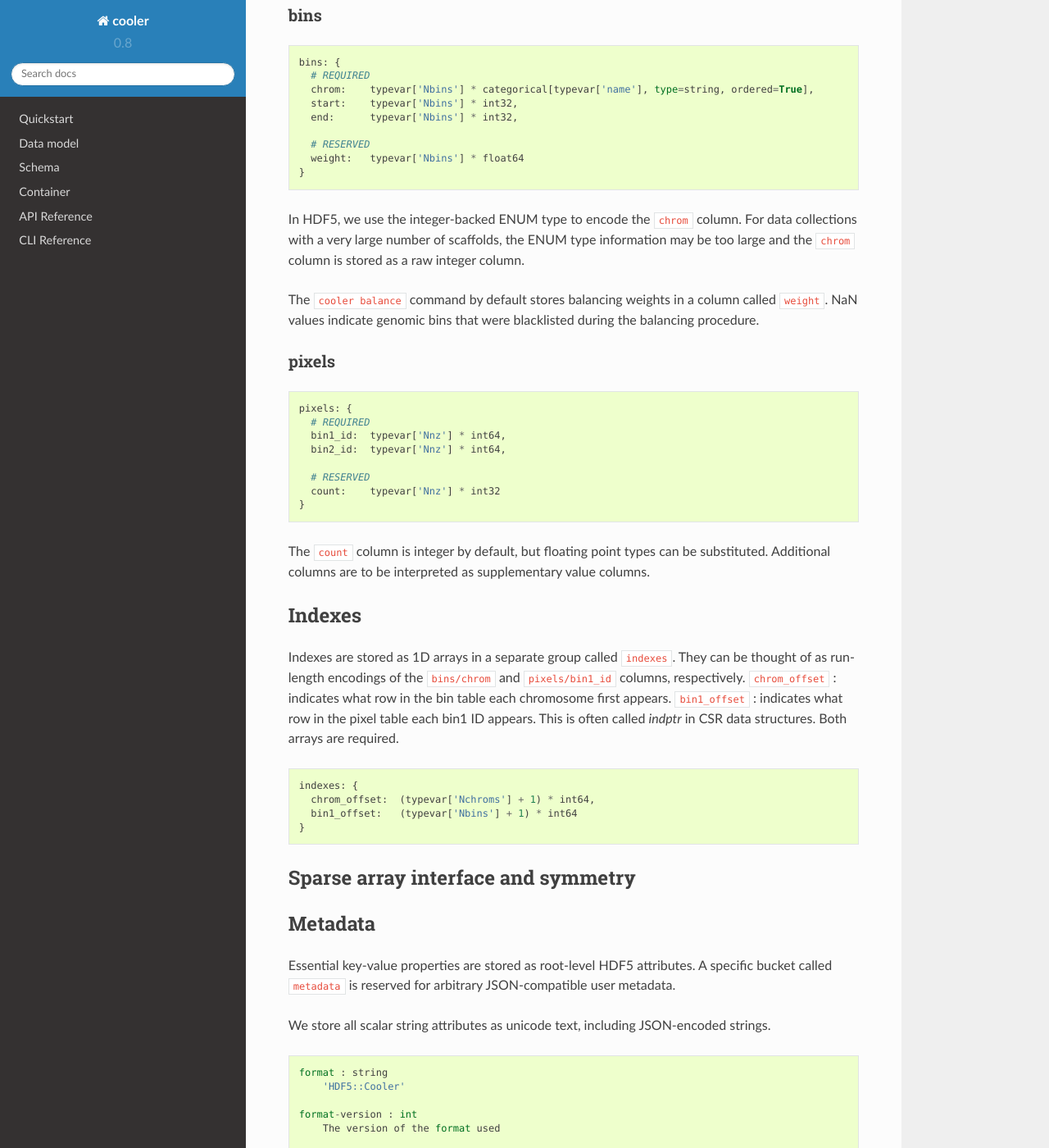
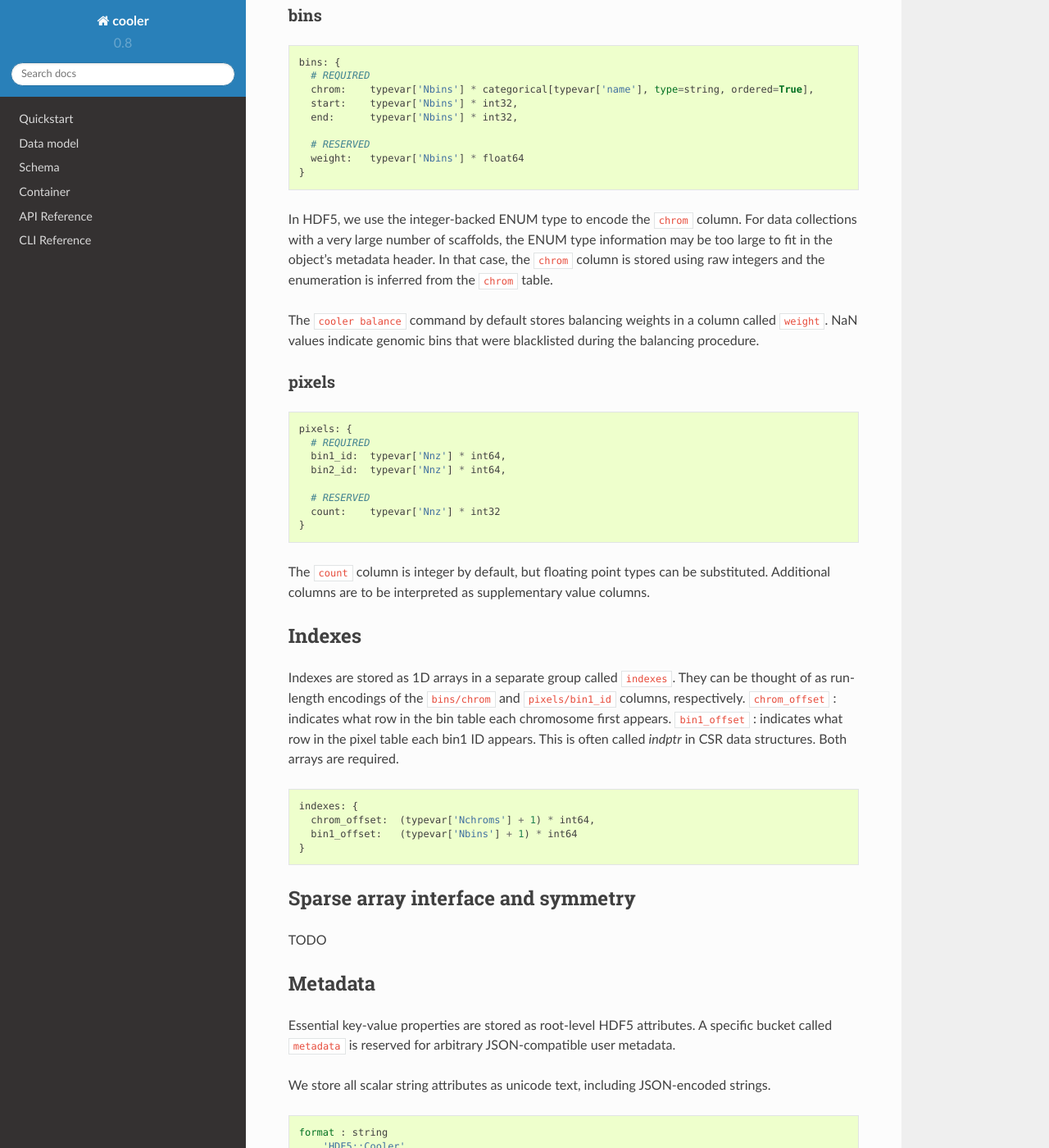
Before and after one commit to open2c/cooler, a Sphinx documentation site: the page built from docs/schema_current.rst, in a window 1280 px wide and 1400 px high, scrolled down 1344 px. Shown: the whole window at 82% size. Built offline with Sphinx 7.4.7 and the Read the Docs theme 2.0.0, drawn with Linux system fonts in a browser that asks for light colours.

Commit message:
Update schema_current.rst

```diff
--- a/docs/schema_current.rst
+++ b/docs/schema_current.rst
@@ -66,8 +66,7 @@ bins
       weight:   typevar['Nbins'] * float64
     }
 
-In HDF5, we use the integer-backed ENUM type to encode the ``chrom`` column. For data collections with a very large number of scaffolds, the ENUM type information may be
-too large and the ``chrom`` column is stored as a raw integer column.
+In HDF5, we use the integer-backed ENUM type to encode the ``chrom`` column. For data collections with a very large number of scaffolds, the ENUM type information may be too large to fit in the object's metadata header. In that case, the ``chrom`` column is stored using raw integers and the enumeration is inferred from the ``chrom`` table.
 
 The ``cooler balance`` command by default stores balancing weights in a column called ``weight``. NaN values indicate genomic bins that were blacklisted during the balancing procedure.
 
@@ -102,7 +101,7 @@ Indexes are stored as 1D arrays in a separate group called ``indexes``. They can
 Sparse array interface and symmetry
 ~~~~~~~~~~~~~~~~~~~~~~~~~~~~~~~~~~~
 
-
+TODO
 
 
 Metadata
```
